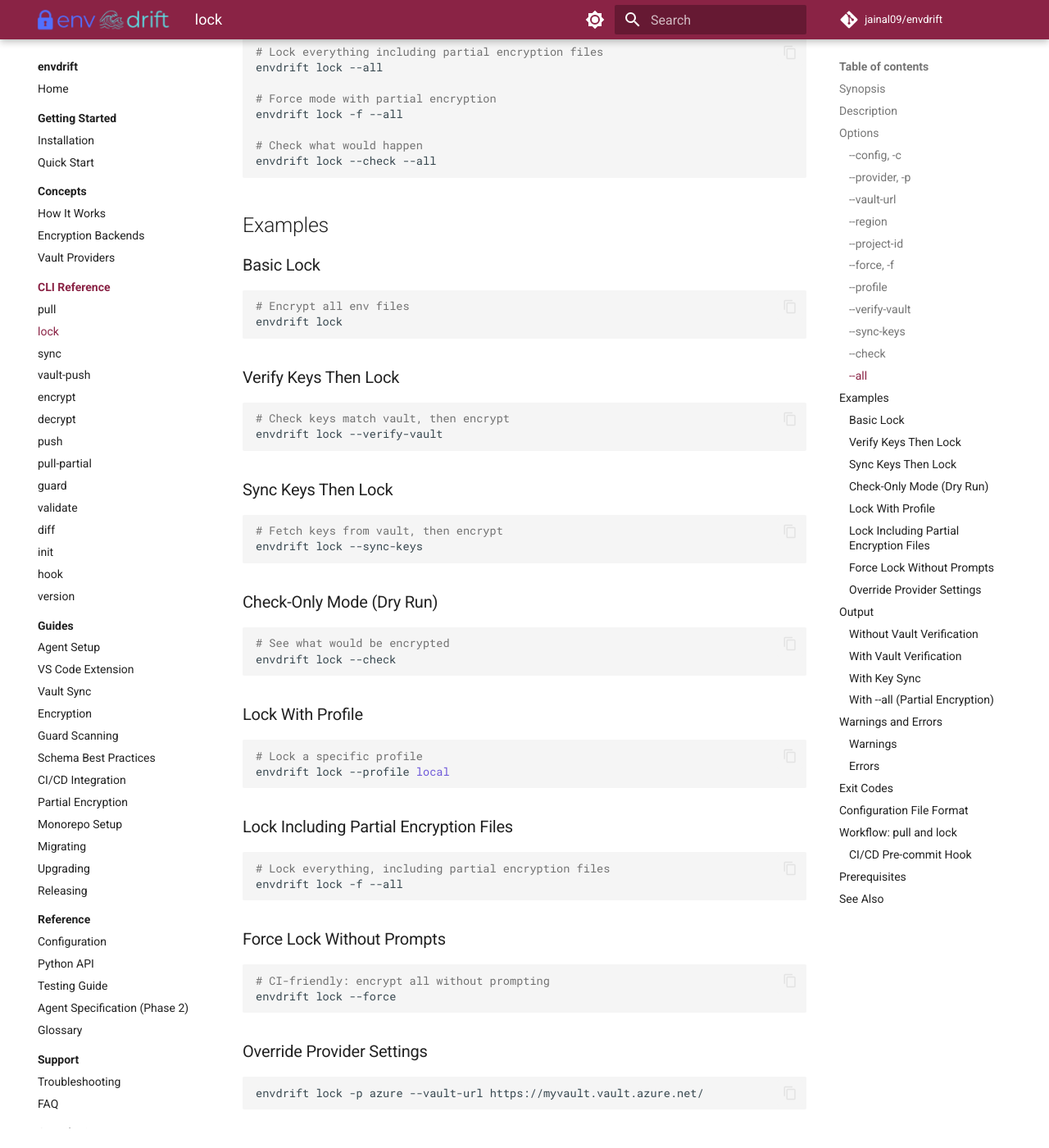
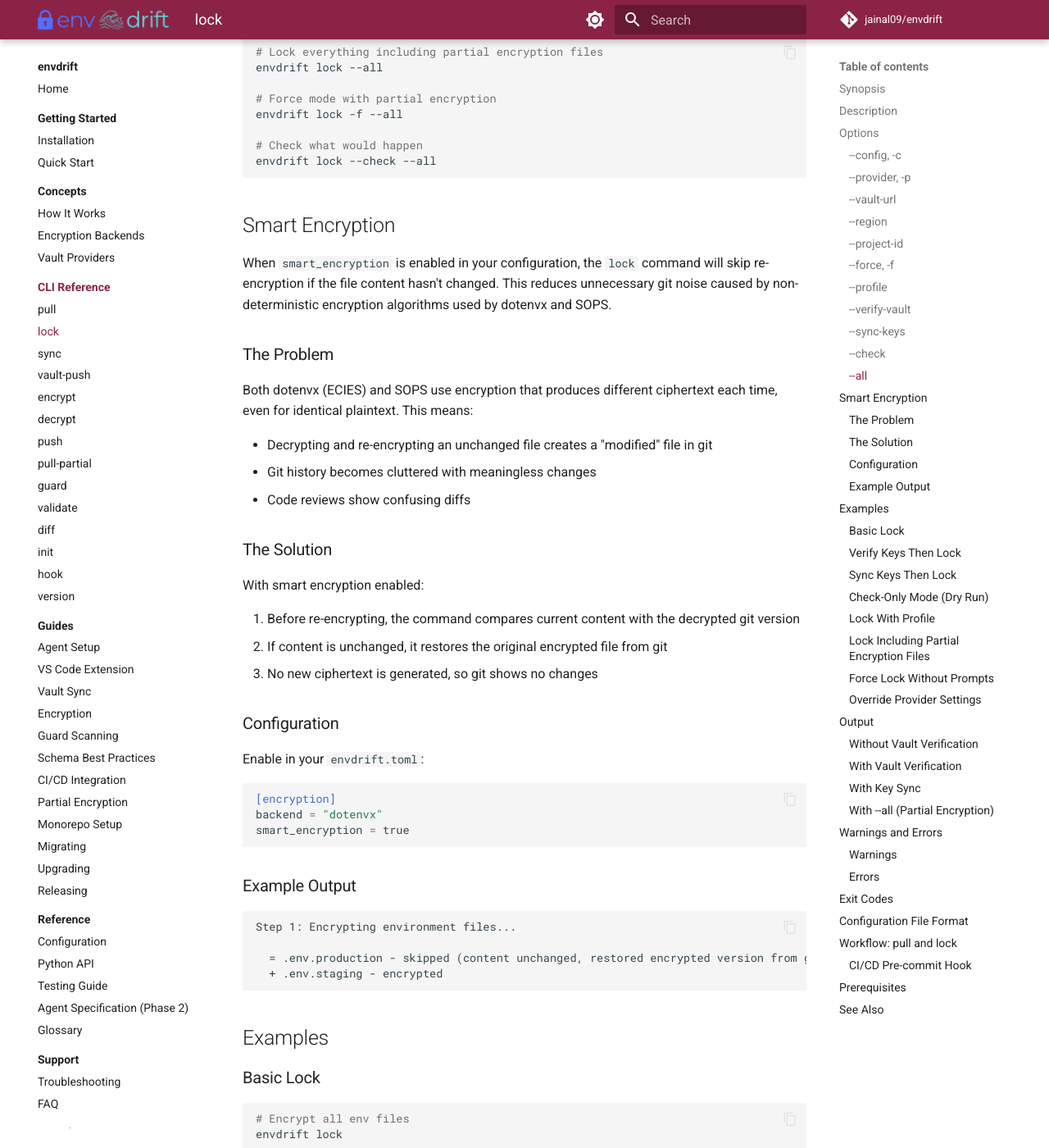
Before and after one commit to jainal09/envdrift, an MkDocs documentation site: the page built from docs/cli/lock.md, in a window 1280 px wide and 1400 px high, scrolled down 2951 px. Shown: the whole window at 82% size. Built offline with MkDocs 1.6.1 and Material for MkDocs 9.7.7, drawn with Linux system fonts in a browser that asks for light colours; comment, search, counter and statistics services are not loaded.

Commit message:
feat(encryption): add opt-in smart encryption to skip unchanged files
Add smart encryption feature that prevents unnecessary git noise from
non-deterministic encryption. When enabled, the lock command compares
current decrypted content with the git version and restores the original
encrypted file if content is unchanged.

Key changes:
- Add `smart_encryption` config option (default: false, opt-in)
- Integrate smart encryption into lock command workflow
- Add comprehensive unit tests for smart encryption helper
- Update docs/cli/lock.md with smart encryption documentation
- Create docs/specs/smart-encryption-spec.md specification

This is a non-breaking change - users must explicitly enable
`smart_encryption = true` in their config to use this feature.

Co-Authored-By: Claude Opus 4.5 <noreply@anthropic.com>

````diff
--- a/docs/cli/lock.md
+++ b/docs/cli/lock.md
@@ -130,6 +130,48 @@ envdrift lock -f --all
 
 # Check what would happen
 envdrift lock --check --all
+```
+
+## Smart Encryption
+
+When `smart_encryption` is enabled in your configuration, the `lock` command will skip
+re-encryption if the file content hasn't changed. This reduces unnecessary git noise
+caused by non-deterministic encryption algorithms used by dotenvx and SOPS.
+
+### The Problem
+
+Both dotenvx (ECIES) and SOPS use encryption that produces different ciphertext each time,
+even for identical plaintext. This means:
+
+- Decrypting and re-encrypting an unchanged file creates a "modified" file in git
+- Git history becomes cluttered with meaningless changes
+- Code reviews show confusing diffs
+
+### The Solution
+
+With smart encryption enabled:
+
+1. Before re-encrypting, the command compares current content with the decrypted git version
+2. If content is unchanged, it restores the original encrypted file from git
+3. No new ciphertext is generated, so git shows no changes
+
+### Configuration
+
+Enable in your `envdrift.toml`:
+
+```toml
+[encryption]
+backend = "dotenvx"
+smart_encryption = true
+```
+
+### Example Output
+
+```text
+Step 1: Encrypting environment files...
+
+  = .env.production - skipped (content unchanged, restored encrypted version from git)
+  + .env.staging - encrypted
 ```
 
 ## Examples
````
Also changed, not shown: docs/specs/smart-encryption-spec.md (added, +235 -0 lines), 6 other files.
